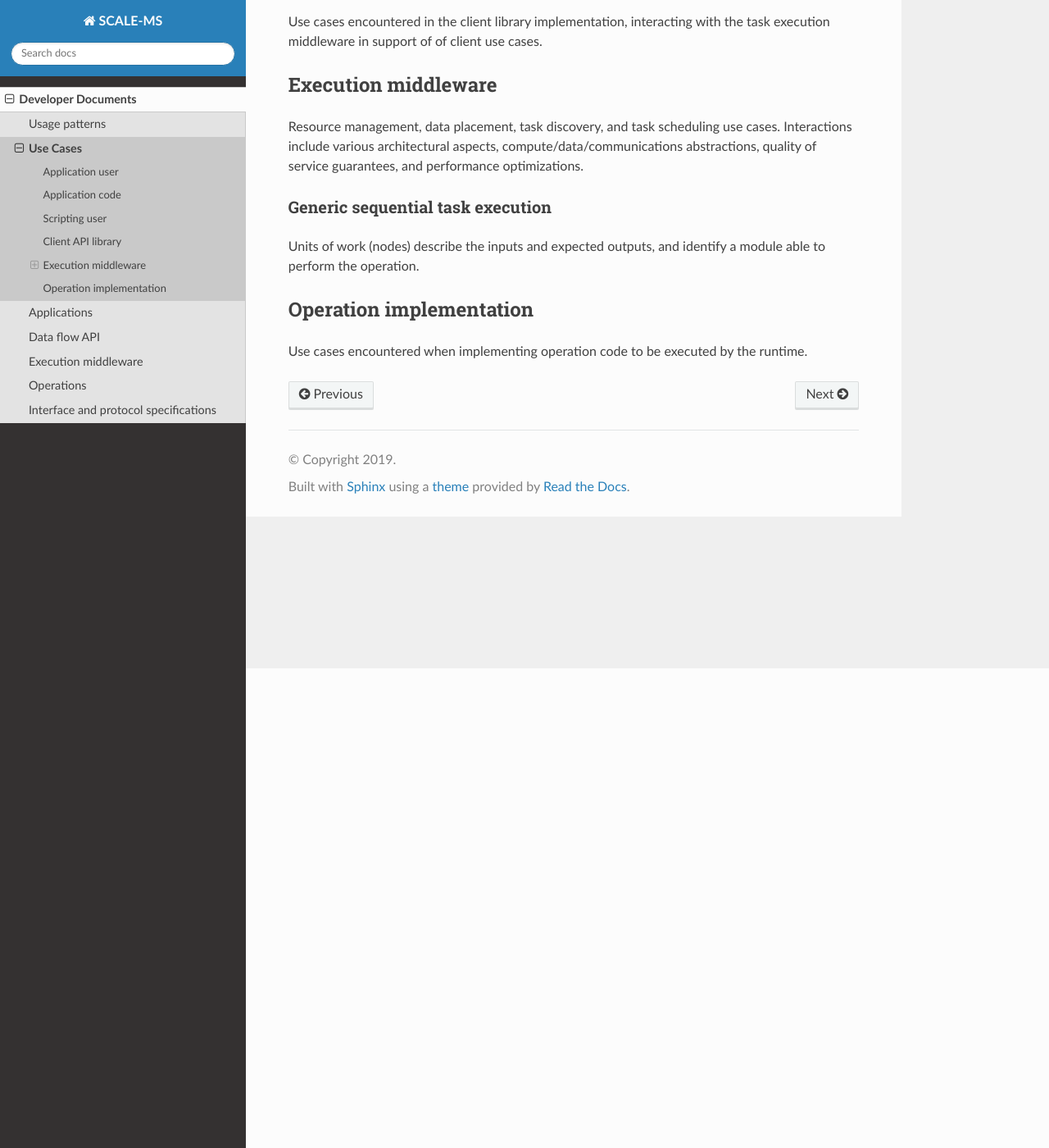
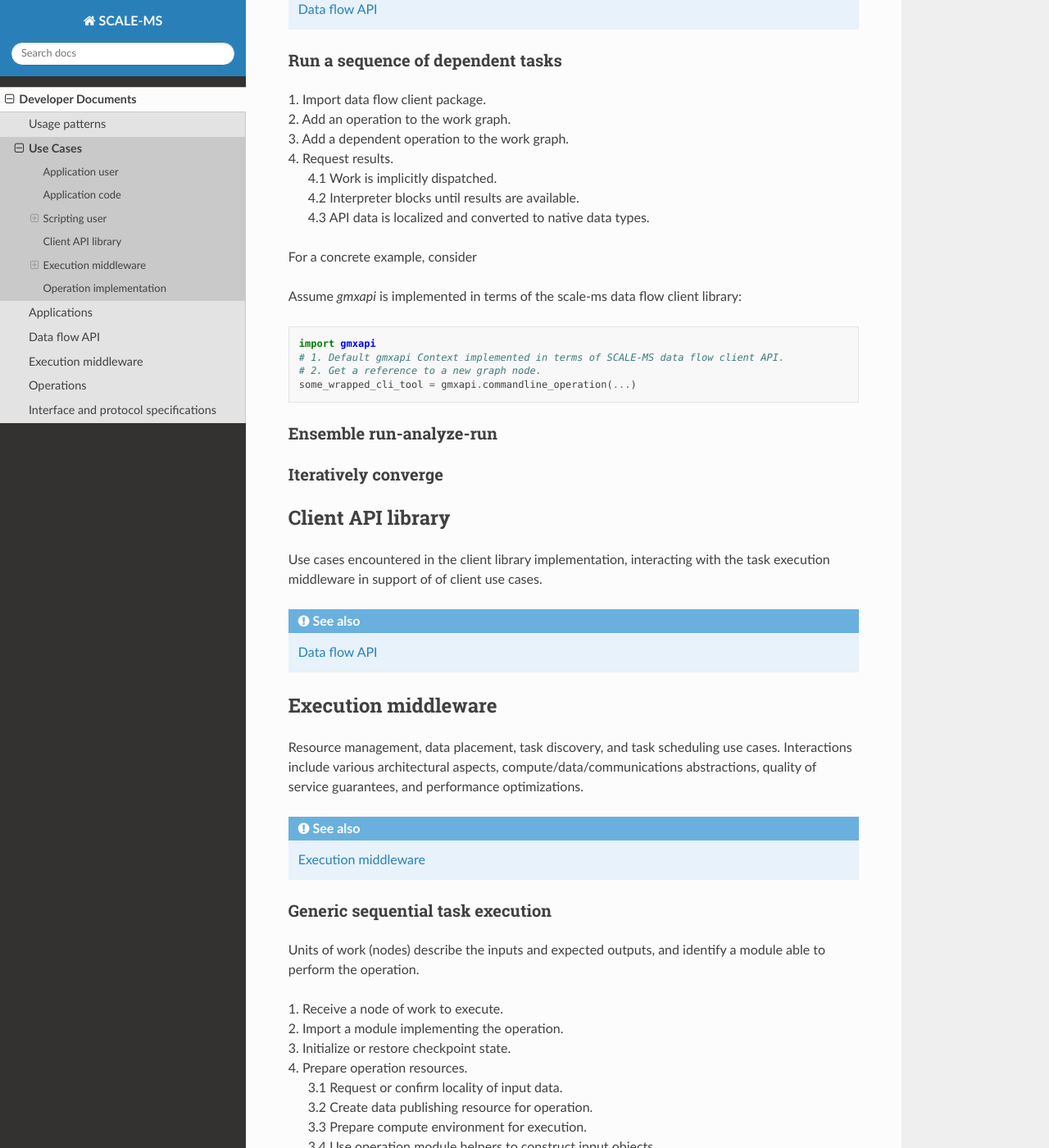
Before and after one commit to SCALE-MS/scale-ms, a Sphinx documentation site: the page built from docs/usecase.rst, in a window 1280 px wide and 1400 px high, scrolled down 585 px. Shown: the whole window at 82% size. Built offline with Sphinx 7.4.7 and the Read the Docs theme 2.0.0, drawn with Linux system fonts in a browser that asks for light colours; some of the changed text lies outside the part shown.

Commit message:
(WIP) Describe adaptive ensemble execution use cases.
Begin to connect client-facing adaptive ensemble scripting
to runtime task execution.

Refs #10

```diff
--- a/docs/usecase.rst
+++ b/docs/usecase.rst
@@ -21,11 +21,46 @@ Scripting user
 
 Python code written directly against the data flow client library.
 
+.. seealso:: :doc:`dataflow`
+
+Run a sequence of dependent tasks
+---------------------------------
+
+| 1. Import data flow client package.
+| 2. Add an operation to the work graph.
+| 3. Add a dependent operation to the work graph.
+| 4. Request results.
+|  4.1 Work is implicitly dispatched.
+|  4.2 Interpreter blocks until results are available.
+|  4.3 API data is localized and converted to native data types.
+
+For a concrete example, consider
+
+Assume *gmxapi* is implemented in terms of the scale-ms data flow client library::
+
+    import gmxapi
+    # 1. Default gmxapi Context implemented in terms of SCALE-MS data flow client API.
+    # 2. Get a reference to a new graph node.
+    some_wrapped_cli_tool = gmxapi.commandline_operation(...)
+
+
+Ensemble run-analyze-run
+------------------------
+
+Iteratively converge
+--------------------
+
+
+
+
+
 Client API library
 ==================
 
 Use cases encountered in the client library implementation, interacting with
 the task execution middleware in support of of client use cases.
+
+.. seealso:: :doc:`dataflow`
 
 Execution middleware
 ====================
@@ -37,14 +72,37 @@ compute/data/communications abstractions,
 quality of service guarantees,
 and performance optimizations.
 
+.. seealso:: :doc:`executor`
+
 Generic sequential task execution
 ---------------------------------
 
 Units of work (nodes) describe the inputs and expected outputs,
 and identify a module able to perform the operation.
 
+| 1. Receive a node of work to execute.
+| 2. Import a module implementing the operation.
+| 3. Initialize or restore checkpoint state.
+| 4. Prepare operation resources.
+|    3.1 Request or confirm locality of input data.
+|    3.2 Create data publishing resource for operation.
+|    3.3 Prepare compute environment for execution.
+|    3.4 Use operation module helpers to construct input objects.
+| 5. Provide resources and execute operation.
+| 6. Finalize checkpoint state.
+| 7. Note or confirm locality of operation results.
+| 8. Get next node of work to execute and proceed return to 2.
+
+Variant: checkpoint state is completed.
+| 3a. Checkpoint state appears final. Skip to 7a.
+| 7a. Operation helper reports data identifiers for previously published results.
+
+
+
 Operation implementation
 ========================
 
 Use cases encountered when implementing operation code to be executed by the
 runtime.
+
+.. seealso:: :doc:`operations`
```
